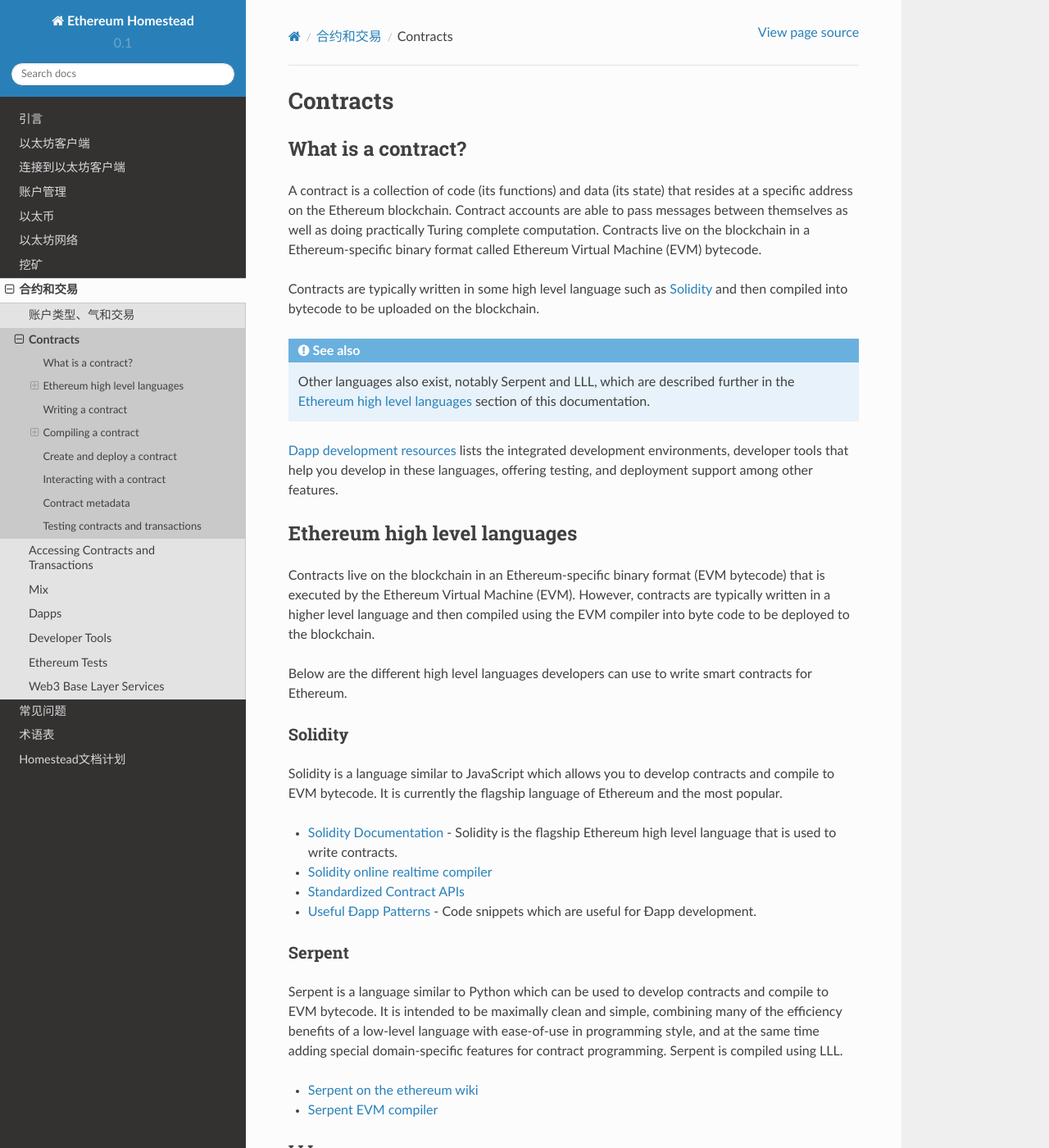
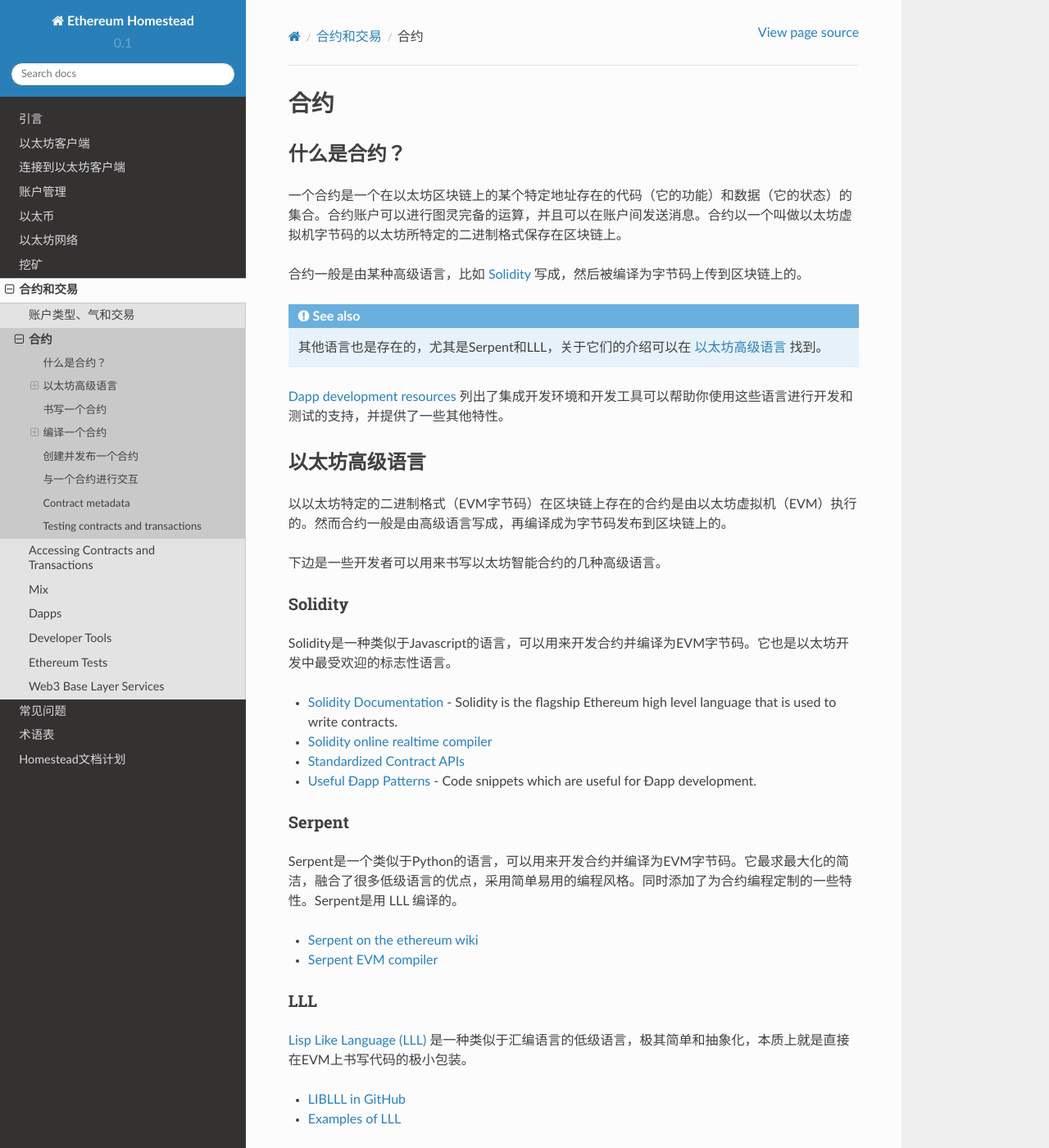
Before and after one commit to riversyang/homestead-guide-cn, a Sphinx documentation site: the page built from source/contracts-and-transactions/contracts.rst, in a window 1280 px wide and 1400 px high. Shown: the whole window at 82% size. Built offline with Sphinx 7.4.7 and the Read the Docs theme 2.0.0, drawn with Linux system fonts in a browser that asks for light colours; some of the changed text lies outside the part shown.

Commit message:
Update translation.

```diff
--- a/source/contracts-and-transactions/contracts.rst
+++ b/source/contracts-and-transactions/contracts.rst
@@ -1,39 +1,33 @@
 .. _Contracts:
 
 ********************************************************************************
-Contracts
+合约
 ********************************************************************************
 
-What is a contract?
+什么是合约？
 ================================================================================
 
-A contract is a collection of code (its functions) and data (its state) that
-resides at a specific address on the Ethereum blockchain. Contract accounts are
-able to pass messages between themselves as well as doing practically Turing
-complete computation. Contracts live on the blockchain in a Ethereum-specific
-binary format called Ethereum Virtual Machine (EVM) bytecode.
+一个合约是一个在以太坊区块链上的某个特定地址存在的代码（它的功能）和数据（它的状态）的集合。合约账户可以进行图灵完备的运算，并且可以在账户间发送消息。合约以一个叫做以太坊虚拟机字节码的以太坊所特定的二进制格式保存在区块链上。
 
-Contracts are typically written in some high level language such as `Solidity
-<https://solidity.readthedocs.org/en/latest/>`_ and then compiled into bytecode
-to be uploaded on the blockchain.
+合约一般是由某种高级语言，比如 `Solidity <https://solidity.readthedocs.org/en/latest/>`_ 写成，然后被编译为字节码上传到区块链上的。
 
-.. seealso:: Other languages also exist, notably Serpent and LLL, which are described further in the :ref:`ethereum-high-level-languages` section of this documentation.
+.. seealso:: 其他语言也是存在的，尤其是Serpent和LLL，关于它们的介绍可以在 :ref:`ethereum-high-level-languages` 找到。
 
-:ref:`IDE-or-development-framework` lists the integrated development environments, developer tools that help you develop in these languages, offering testing, and deployment support among other features.
+:ref:`IDE-or-development-framework` 列出了集成开发环境和开发工具可以帮助你使用这些语言进行开发和测试的支持，并提供了一些其他特性。
 
 .. _ethereum-high-level-languages:
 
-Ethereum high level languages
+以太坊高级语言
 ===========================================================================
 
-Contracts live on the blockchain in an Ethereum-specific binary format (EVM bytecode) that is executed by the Ethereum Virtual Machine (EVM). However, contracts are typically written in a higher level language and then compiled using the EVM compiler into byte code to be deployed to the blockchain.
+以以太坊特定的二进制格式（EVM字节码）在区块链上存在的合约是由以太坊虚拟机（EVM）执行的。然而合约一般是由高级语言写成，再编译成为字节码发布到区块链上的。
 
-Below are the different high level languages developers can use to write smart contracts for Ethereum.
+下边是一些开发者可以用来书写以太坊智能合约的几种高级语言。
 
 Solidity
 --------------------------------------------------------------------------------
 
-Solidity is a language similar to JavaScript which allows you to develop contracts and compile to EVM bytecode. It is currently the flagship language of Ethereum and the most popular.
+Solidity是一种类似于Javascript的语言，可以用来开发合约并编译为EVM字节码。它也是以太坊开发中最受欢迎的标志性语言。
 
 * `Solidity Documentation <http://solidity.readthedocs.org/en/latest/>`_ - Solidity is the flagship Ethereum high level language that is used to write contracts.
 * `Solidity online realtime compiler <http://ethereum.github.io/browser-solidity/>`_
@@ -43,7 +37,7 @@
 Serpent
 --------------------------------------------------------------------------------
 
-Serpent is a language similar to Python which can be used to develop contracts and compile to EVM bytecode. It is intended to be maximally clean and simple, combining many of the efficiency benefits of a low-level language with ease-of-use in programming style, and at the same time adding special domain-specific features for contract programming. Serpent is compiled using _`LLL`.
+Serpent是一个类似于Python的语言，可以用来开发合约并编译为EVM字节码。它最求最大化的简洁，融合了很多低级语言的优点，采用简单易用的编程风格。同时添加了为合约编程定制的一些特性。Serpent是用 _`LLL` 编译的。
 
 * `Serpent on the ethereum wiki <https://github.com/ethereum/wiki/wiki/Serpent>`_
 * `Serpent EVM compiler <https://github.com/ethereum/serpent>`_
@@ -51,24 +45,20 @@
 LLL
 --------------------------------------------------------------------------------
 
-`Lisp Like Language (LLL) <https://github.com/ethereum/libethereum/tree/develop/liblll>`_ is a low level language similar to Assembly. It is meant to be very simple and minimalistic; essentially just a tiny wrapper over coding in EVM directly.
+`Lisp Like Language (LLL) <https://github.com/ethereum/libethereum/tree/develop/liblll>`_ 是一种类似于汇编语言的低级语言，极其简单和抽象化，本质上就是直接在EVM上书写代码的极小包装。
 
 * `LIBLLL in GitHub <https://github.com/ethereum/libethereum/tree/develop/liblll>`_
 * `Examples of LLL <https://www.reddit.com/r/ethereum/comments/3secu1/anyone_have_a_copy_of_the_old_lll_tutorials/>`_
 
-Mutan (deprecated)
+Mutan（不推荐）
 --------------------------------------------------------------------------------
 
-`Mutan <https://github.com/obscuren/mutan>`_ is a statically typed, C-like language designed and developed by Jeffrey Wilcke. It is no longer maintained.
+`Mutan <https://github.com/obscuren/mutan>`_ 是一个由Jeffrey Wilcke设计开发的，静态类型的，类似于C语言的开发语言。现在已经不再维护。
 
-
-Writing a contract
+书写一个合约
 ================================================================================
 
-No language would be complete without a Hello World program. Operating within
-the Ethereum environment, Solidity has no obvious way of "outputting" a string.
-The closest we can do is to use a *log event* to place a string into the
-blockchain:
+没有哪个语言能躲开写一个Hello World程序。在以太坊环境中，Solidity没有一个明确的方法可以“输出”字符串。最相近的方式就是使用 *log event* 来将一个字符串放到区块链上：
 
 .. code:: js
 
@@ -77,57 +67,46 @@
 		function() { Print("Hello, World!"); }
 	}
 
-This contract will create a log entry on the blockchain of type Print with a
-parameter "Hello, World!" each time it is executed.
+这个合约会在区块链上创建一个日志项，在它每次被执行时在其中打印一个“Hello World!”。
 
-.. seealso:: `Solidity docs <https://solidity.readthedocs.org/en/latest/>`_ has more examples and guidelines to writing Solidity code.
+.. seealso:: `Solidity docs <https://solidity.readthedocs.org/en/latest/>`_ 有更多样例和指引来书写Solidity代码。
 
-Compiling a contract
+编译一个合约
 ================================================================================
 
-Compilation of solidity contracts can be accomplished via a number of
-mechanisms.
+编译Solidity合约可以通过以下几种途径完成。
 
-* Using the ``solc`` compiler via the command line.
-* Using ``web3.eth.compile.solidity`` in the javascript console provided by
-  ``geth`` or ``eth`` (This still requires the ``solc`` compiler to be
-  installed).
-* The `online Solidity realtime compiler <https://ethereum.github.io/browser-solidity/>`_.
-* The `Meteor dapp Cosmo for building solidity contracts <https://github.com/SilentCicero/meteor-dapp-cosmo>`_.
-* The `Mix IDE <https://github.com/ethereum/wiki/wiki/Mix:-The-DApp-IDE>`_.
-* The `Ethereum Wallet <https://github.com/ethereum/mist/releases>`_.
+* 在命令行使用 ``solc`` 编译器。
+* 在 ``geth`` or ``eth`` 提供的javascript控制台使用 ``web3.eth.compile.solidity`` （这也需要安装 ``solc`` 编译器）。
+* 使用 `Solidity的在线实时编译器 <https://ethereum.github.io/browser-solidity/>`_.
+* 使用 `Meteor dapp Cosmo来创建Solidity合约 <https://github.com/SilentCicero/meteor-dapp-cosmo>`_.
+* 使用 `Mix IDE <https://github.com/ethereum/wiki/wiki/Mix:-The-DApp-IDE>`_.
+* 使用 `以太坊钱包 <https://github.com/ethereum/mist/releases>`_.
 
-.. note::  More information on solc and compiling Solidity contract code can be found `here <https://solidity.readthedocs.org/en/latest/frequently-asked-questions.html#how-do-i-compile-contracts>`_.
+.. note:: 更多关于使用solc编译Solidity合约的信息可以在 `这里 <https://solidity.readthedocs.org/en/latest/frequently-asked-questions.html#how-do-i-compile-contracts>`_ 找到。
 
-
-Setting up the solidity compiler in geth
+在Geth中设置Solidity编译器
 --------------------------------------------------------------------------------
 
-If you start up your ``geth`` node, you can check which compilers are
-available.
+如果你已经启动 ``geth`` 你可以检查哪种编译器是可用的。
 
 .. code:: bash
 
     > web3.eth.getCompilers();
     ["lll", "solidity", "serpent"]
 
-This command returns an array of strings indicating which compilers are
-currently available.
+这个命令会返回一个数组指出当前可用的编译器。
 
 .. note::
-    The ``solc`` compiler is installed with ``cpp-ethereum``.  Alternatively,
-    you can `build it yourself
-    <https://github.com/ethereum/go-ethereum/wiki/Building-Ethereum>`_.
+     ``solc`` 编译器是随着 ``cpp-ethereum`` 一起安装的，或者你可以 `自己构建它 <https://github.com/ethereum/go-ethereum/wiki/Building-Ethereum>`_
 
-
-If your ``solc`` executable is in a non-standard location you can specify a
-custom path to the ``solc`` executable using th ``--solc`` flag.
+如果你的 ``solc`` 程序在一个不标准的位置，你可以使用 ``--solc`` 参数来指定其执行目录。
 
 .. code:: bash
 
     $ geth --solc /usr/local/bin/solc
 
-Alternatively, you can set this option at runtime via the console:
+或者，你可以在控制台运行时设置这个选项：
 
 .. code:: bash
 
@@ -138,22 +117,18 @@
 
 .. _compile_a_simple_contract:
 
-Compiling a simple contract
+编译一个简单的合约
 --------------------------------------------------------------------------------
 
-Let's compile a simple contract source:
+让我们编译一个简单的合约代码：
 
 .. code:: bash
 
     > source = "contract test { function multiply(uint a) returns(uint d) { return a * 7; } }"
 
-This contract offers a single method **multiply** which is called with a
-positive integer ``a`` and returns ``a * 7``.
+这个合约提供了一个方法 **multiply** ，可以用一个正整数 ``a`` 做参数，返回 ``a * 7`` 。
 
-You are ready to compile solidity code in the ``geth`` JS console using
-`eth\.compile\.solidity\(\)
-<https://github.com/ethereum/wiki/wiki/JavaScript-API#web3ethcompilesolidity>`_:
-
+你可以使用 `eth\.compile\.solidity\(\) <https://github.com/ethereum/wiki/wiki/JavaScript-API#web3ethcompilesolidity>`_ 在 ``geth`` 的JS控制台编译Solidity代码：
 
 .. code:: bash
 
@@ -190,88 +165,63 @@
     }
 
 .. note::
-    The compiler is also available via `RPC
-    <https://github.com/ethereum/wiki/wiki/JSON-RPC>`__ and therefore via
-    `web3\.js <https://github.com/ethereum/wiki/wiki/JavaScript
-    API#web3ethcompilesolidity>`__ to any in-browser Ðapp connecting to
-    ``geth`` via RPC/IPC.
+    也可以通过 `RPC <https://github.com/ethereum/wiki/wiki/JSON-RPC>`__ 使用编译器，或者通过RPC/IPC的方式，基于 `web3\.js <https://github.com/ethereum/wiki/wiki/JavaScript-API#web3ethcompilesolidity>`__ 来是任意基于浏览器的Ðapp连接到 ``geth`` 来使用编译器。
 
-
-The following example shows how you interface ``geth`` via JSON-RPC to
-use the compiler.
+下面的样例会演示通过JSON-RPC来访问 ``geth`` 以使用编译器。
 
 .. code:: bash
 
     $ geth --datadir ~/eth/ --loglevel 6 --logtostderr=true --rpc --rpcport 8100 --rpccorsdomain '*' --mine console  2>> ~/eth/eth.log
     $ curl -X POST --data '{"jsonrpc":"2.0","method":"eth_compileSolidity","params":["contract test { function multiply(uint a) returns(uint d) { return a * 7; } }"],"id":1}' http://127.0.0.1:8100
 
-The compiler output for one source will give you contract objects each
-representing a single contract. The actual return value of
-``eth.compile.solidity`` is a map of contract name to contract object pairs.
-Since our contract's name is ``test``, ``eth.compile.solidity(source).test``
-will give you the contract object for the test contract containing the
-following fields:
-
+编译器输出的代码中的每个合约对象代表了一个单独的合约。 ``eth.compile.solidity`` 实际的返回值是一个合约名字和合约对象的映射对。由于我们的合约名字是 ``test`` ， ``eth.compile.solidity(source).test`` 会返回给你test合约的合约对象，包含以下字段：
 
 .. glossary::
 
     ``code``
-        The compiled EVM bytecode
+        编译好的EVM字节码
 
     ``info``
-        Additional metadata output from the compiler
+        编译器输出的额外的元数据
 
     ``source``
-        The source code
+        源代码
 
     ``language``
-        The contract language (Solidity, Serpent, LLL)
+        合约的语言（Solidity、Serpent或LLL）
 
     ``languageVersion``
-        The contract language version
+        合约语言的版本
 
     ``compilerVersion``
-        The solidity compiler version that was used to compile this contract.
+        编译这个合约的编译器的版本
 
     ``abiDefinition``
-        The `Application Binary Interface Definition <https://github.com/ethereum/wiki/wiki/Ethereum-Contract-ABI>`__
+         `Application Binary Interface Definition（应用程序二进制接口定义） <https://github.com/ethereum/wiki/wiki/Ethereum-Contract-ABI>`__
 
     ``userDoc``
-        The `NatSpec Doc <https://github.com/ethereum/wiki/wiki/Ethereum-Natural-Specification-Format>`__ for users.
+        用户的 `NatSpec Doc <https://github.com/ethereum/wiki/wiki/Ethereum-Natural-Specification-Format>`__ 。
 
     ``developerDoc``
-        The `NatSpec Doc <https://github.com/ethereum/wiki/wiki/Ethereum-Natural-Specification-Format>`__ for developers.
+        开发者的 `NatSpec Doc <https://github.com/ethereum/wiki/wiki/Ethereum-Natural-Specification-Format>`__ 。
 
+编译器输出内容的结构化（分为 ``code`` 和 ``info`` ）反映了两种截然不同的 **发布路径** 。一套EVM代码由一个创建合约的交易发送到区块链上，而其余（信息）则会适当的保存在去中心化的云端，作为在区块链上的可校验元数据使代码得以完整。
 
-The immediate structuring of the compiler output (into ``code`` and ``info``)
-reflects the two very different **paths of deployment**. The compiled EVM code
-is sent off to the blockchain with a contract creation transaction while the
-rest (info) will ideally live on the decentralised cloud as publicly verifiable
-metadata complementing the code on the blockchain.
-
-If your source contains multiple contracts, the output will contain an entry
-for each contract, the corresponding contract info object can be retrieved with
-the name of the contract as attribute name. You can try this by inspecting the
-most current GlobalRegistrar code:
+如果你的源码包含多个合约，输出则会包含每个合约的单独数据项，可以用合约名字作为属性名获得对应的合约信息对象。你可以通过检查当前的GlobalRegistrar代码来尝试。
 
 .. code:: js
 
     contracts = eth.compile.solidity(globalRegistrarSrc)
 
-
-Create and deploy a contract
+创建并发布一个合约
 ================================================================================
 
-Before you begin this section, make sure you have both an unlocked account as
-well as some funds.
+在你开始这节之前，请确保你有一个已解锁的账户并有一些资金。
 
-You will now create a contract on the blockchain by `sending a transaction <https://github.com/ethereum/wiki/wiki/JavaScript-API#web3ethsendtransaction>`__ to the empty address with the EVM code from the previous section as data.
+你可以用前一章节中的EVM代码作为数据，通过 `发送一个交易 <https://github.com/ethereum/wiki/wiki/JavaScript-API#web3ethsendtransaction>`__ 到一个空的地址来在区块链上创建一个合约。
 
 .. note::
-    This can be accomplished much easier using the `online Solidity realtime
-    compiler <https://ethereum.github.io/browser-solidity/>`_ or the `Mix IDE
-    <https://github.com/ethereum/wiki/wiki/Mix:-The-DApp-IDE>`_ program.
-
+    使用 `Solidity的在线实时编译器 <https://ethereum.github.io/browser-solidity/>`_ 或者 `Mix IDE <https://github.com/ethereum/wiki/wiki/Mix:-The-DApp-IDE>`_ 可以很容易地实现。
 
 .. code:: js
 
@@ -280,22 +230,14 @@
     var MyContract = eth.contract(abi)
     var contract = MyContract.new(arg1, arg2, ..., {from: primaryAddress, data: evmByteCodeFromPreviousSection})
 
-All binary data is serialised in hexadecimal form. Hex strings always have a
-hex prefix ``0x``.
+所有二进制数据都会被序列化为十六进制格式。十六进制字符串通常会以固定前缀 ``0x`` 开头。
 
 .. note::
-    Note that ``arg1, arg2, ...`` are the arguments for the contract
-    constructor, in case it accepts any.  If the contract does not require any
-    constructor arguments then these arguments can be omitted.
+    注意， ``arg1, arg2, ...`` 是合约构造器的参数，可以接受任意数据。如果你的合约不需要构造参数，就可以省略它们。
 
-It is worth pointing out that this step requires you to pay for execution. Your
-balance on the account (that you put as sender in the ``from`` field) will be
-reduced according to the gas rules of the EVM once your transaction makes it
-into a block. After some time, your transaction should appear included in a
-block confirming that the state it brought about is a consensus. Your contract
-now lives on the blockchain.
+值得指出的是，这个步骤需要你为执行付费。一旦你的交易进入某个区块，你的账户余额（就是你作为发送方在 ``from`` 指定的账户）会根据EVM中气的用量的规则相应减少。一段时间之后，你的交易可能会出现在某个区块中，即它所带来的状态的共识得到确认。你的合约就在区块链上生效了。
 
-The asynchronous way of doing the same looks like this:
+用异步方式做同样的事，应该是像这样：
 
 .. code-block:: js
 
@@ -304,31 +246,21 @@
         console.log(contract.address);
     });
 
-
 .. _interacting_with_a_contract:
 
-Interacting with a contract
+与一个合约进行交互
 ================================================================================
 
-Interaction with a contract is typically done using an abstraction layer such
-as the `eth.contract\(\)
-<https://github.com/ethereum/wiki/wiki/JavaScript-API#web3ethcontract>`_
-function which returns a javascript object with all of the contract functions
-available as callable functions in javascript.
+与合约的交互一般可以通过一个类似 `eth.contract\(\) <https://github.com/ethereum/wiki/wiki/JavaScript-API#web3ethcontract>`_ 的抽象层函数来实现，它会返回一个javascript对象，带有目标合约的所有可调用函数。
 
-The standard way to describe the available functions of a contract is the `ABI
-definition <https://github.com/ethereum/wiki/wiki/Ethereum-Contract-ABI>`_.
-This object is an array which describles the call signature and return values
-for each available contract function.
+描述一个合约的有效函数的标准方式是 `ABI definition <https://github.com/ethereum/wiki/wiki/Ethereum-Contract-ABI>`_ 。这个对象是一个数组，描述了每个有效的合约函数的调用方法和返回值。
 
 .. code-block:: js
 
     var Multiply7 = eth.contract(contract.info.abiDefinition);
     var myMultiply7 = Multiply7.at(address);
 
-Now all the function calls specified in the ABI are made available on the
-contract instance. You can just call those methods on the contract instance
-in one of two ways.
+现在所有在ABI中说明的函数调用都在合约实例上可用了，你可以选择两种调用方式之一在合约实例上实际调用。
 
 .. code-block:: js
 
@@ -337,25 +269,13 @@
     > myMultiply7.multiply.call(3)
     21
 
-When called using ``sendTransaction`` the function call is executed via sending
-a transaction.  This will cost ether to send and the call will be recorded
-forever on the blockchain.  The return value of calls made in this manner is
-the hash of the transaction.
+当使用 ``sendTransaction`` 这个函数来通过发送交易来调用合约函数时，它会消耗以太币来执行发送，并被永久的记录到区块链上。这种方式调用的返回值是交易的哈希值。
 
-When called using ``call`` the function is executed locally in the EVM and the
-return value of the function is returned with the function.  Calls made in this
-manner are not recorded on the blockchain and thus, cannot modify the internal
-state of the contract.  This manner of call is referred to as a **constant**
-function call.  Calls made in this manner do not cost any ether.
+当使用 ``call`` 这个函数来调用合约函数时，执行实在本地EVM中进行的，返回值将是合约函数的实际返回值。这种方式的调用不会被记录到区块链上，但也不能更改合约的内部状态。这种方式也就是一种 **不变的** 函数调用，当然也不会花费以太币。
 
+你应该在只关心返回值的时候使用 ``call`` ，而在只关心合约状态的 *边界效应（side effects，即副作用、额外的影响，译者注）* 时使用 ``sendTransaction`` 。
 
-You should use ``call`` if you are interested only in the return value and use
-``sendTransaction`` if you only care about *side effects* on the state of the
-contract.
-
-In the example above, there are no side effects, therefore ``sendTransaction``
-only burns gas and increases the entropy of the universe.
-
+在以上的例子中并没有边界效应，所以 ``sendTransaction`` 仅仅消耗了气，增加了宇宙里的总熵。
 
 Contract metadata
 ================================================================================
--- a/source/frequently-asked-questions/frequently-asked-questions.rst
+++ b/source/frequently-asked-questions/frequently-asked-questions.rst
@@ -100,7 +100,7 @@
 ----------------------------------------------------------------------------------------------
 以太坊计划在开发路线图的Serenity阶段（下一个生产版本，译者注）实现一个权益证明共识协议。关于以太坊的权益证明的更多信息以及它如何提高秒级交易量可以 `在这里找到 <https://blog.ethereum.org/2015/08/01/introducing-casper-friendly-ghost/>`_ 。
 
-智能合约居住在哪儿？
+智能合约保存在哪儿？
 ----------------------------------------------------------------------------------------------
 待续。
 
```
